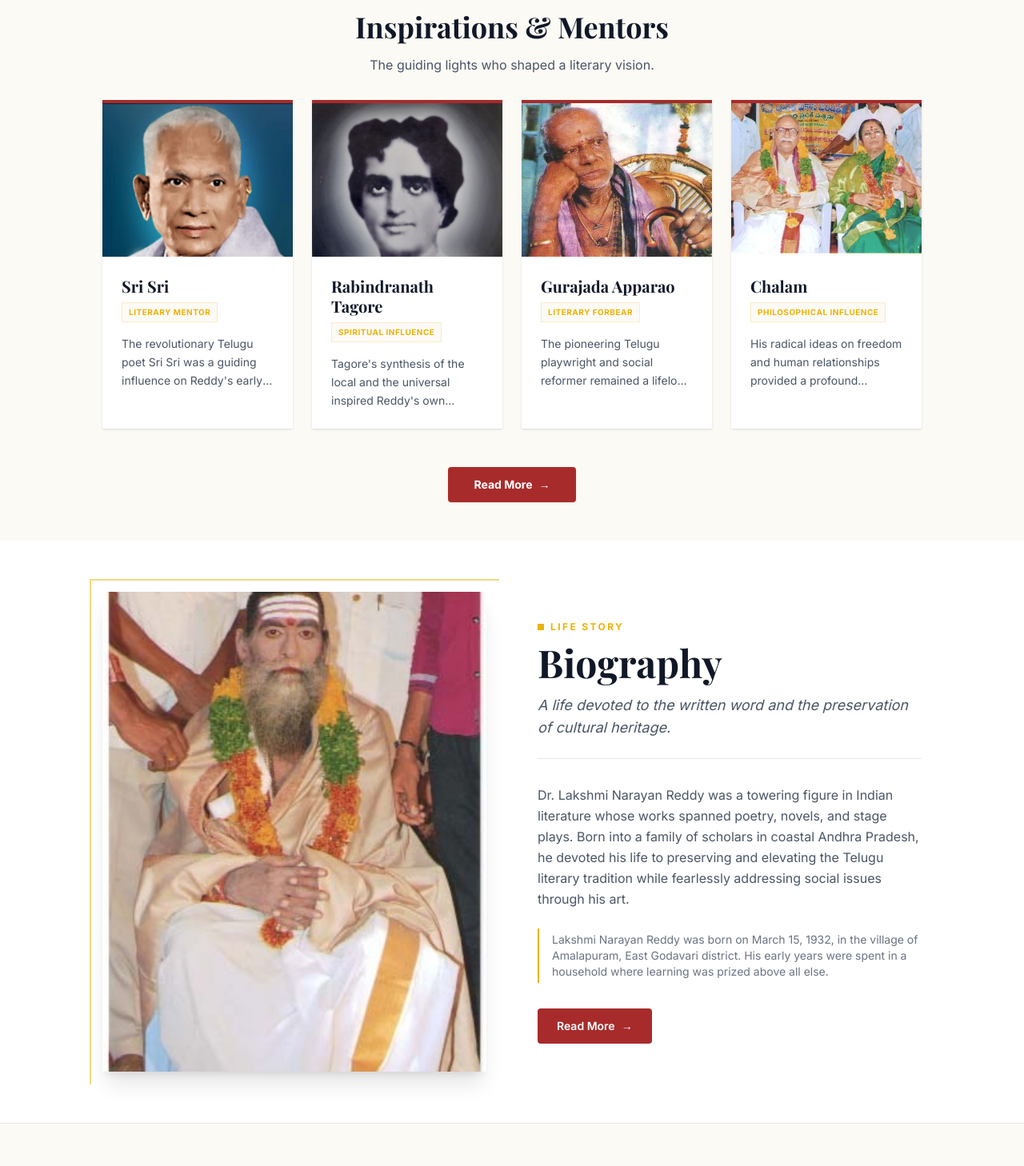
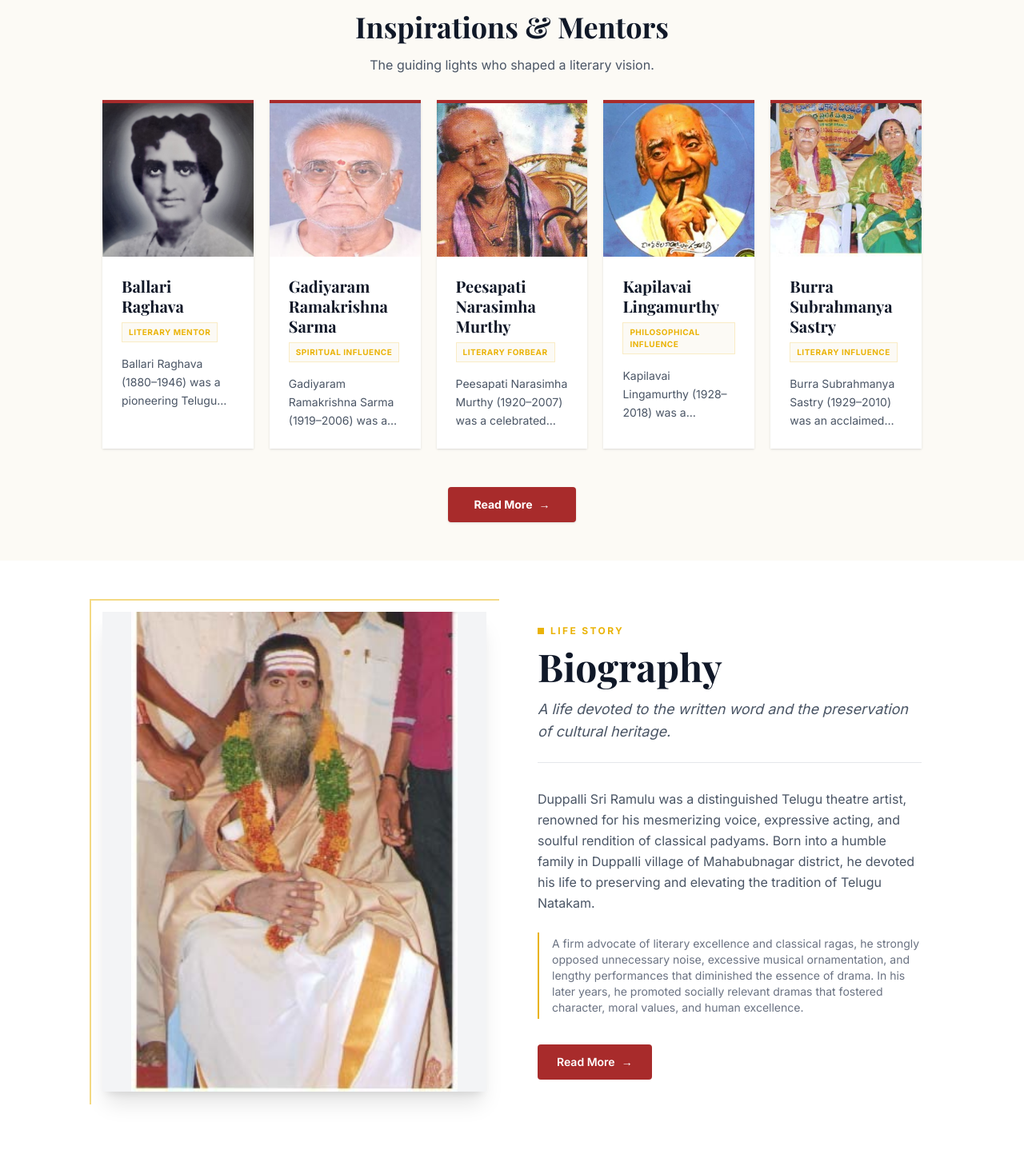
Before and after one commit to Balakrishna-ui/Literature, a Next.js app in the folder frontend/: page / in a window 1280 px wide. Shown: the part 700-2158 px from the top of the page at 80% size. Built offline with nearby package versions, Linux system fonts and the light colour scheme; a web font is replaced by a local one.

Commit message:
UI enhancements and content updates

```diff
--- a/frontend/src/app/contact/page.tsx
+++ b/frontend/src/app/contact/page.tsx
@@ -137,15 +137,6 @@ export default function ContactPage() {
                 </div>
               </div>
 
-              {/* Follow Us */}
-              <div className="bg-[#f0ece1] p-6 border border-[#d8d3c5] mt-8">
-                <h3 className="font-serif font-bold text-gray-900 mb-4 text-lg">Follow Us</h3>
-                <div className="flex flex-wrap gap-4">
-                  <a href="#" className="border border-[#d8d3c5] bg-[#fcfaf5] px-6 py-2 text-[13px] text-gray-700 hover:bg-white transition-colors">Facebook</a>
-                  <a href="#" className="border border-[#d8d3c5] bg-[#fcfaf5] px-6 py-2 text-[13px] text-gray-700 hover:bg-white transition-colors">Instagram</a>
-                  <a href="#" className="border border-[#d8d3c5] bg-[#fcfaf5] px-6 py-2 text-[13px] text-gray-700 hover:bg-white transition-colors">Twitter</a>
-                </div>
-              </div>
             </div>
           </div>
 
--- a/frontend/src/app/page.tsx
+++ b/frontend/src/app/page.tsx
@@ -19,9 +19,9 @@ export default function Home() {
         <HeroSection />
         <InspirationsMentors />
         <BiographySection />
-        <LiteraryJourney />
         <BooksPublications />
         <StagePlays />
+        <LiteraryJourney />
         <LiteratureGallery />
         <ValuesQualities />
       </main>
--- a/frontend/src/components/BiographySection.tsx
+++ b/frontend/src/components/BiographySection.tsx
@@ -8,11 +8,11 @@ export default function BiographySection() {
         <div className="relative group">
           <div className="absolute -inset-4 border-l-2 border-t-2 border-[#eab308]/50 z-0"></div>
           <div className="absolute -inset-4 border-r-2 border-b-2 border-transparent z-0"></div>
-          <div className="relative z-10 w-full aspect-[4/5] overflow-hidden bg-gray-100 shadow-xl">
+          <div className="relative z-10 w-full h-[600px] overflow-hidden bg-gray-100 shadow-xl">
             <img
               src="/images/pro.jpeg"
-              alt="Dr. Lakshmi Narayan Reddy"
-              className="w-full h-full object-cover"
+              alt="Duppalli Sri Ramulu"
+              className="w-full h-full object-contain"
             />
           </div>
         </div>
@@ -32,14 +32,10 @@ export default function BiographySection() {
 
           <div className="space-y-6 text-gray-600 mb-8 leading-relaxed">
             <p>
-              Dr. Lakshmi Narayan Reddy was a towering figure in Indian literature whose works
-              spanned poetry, novels, and stage plays. Born into a family of scholars in coastal Andhra
-              Pradesh, he devoted his life to preserving and elevating the Telugu literary tradition while
-              fearlessly addressing social issues through his art.
+              Duppalli Sri Ramulu was a distinguished Telugu theatre artist, renowned for his mesmerizing voice, expressive acting, and soulful rendition of classical padyams. Born into a humble family in Duppalli village of Mahabubnagar district, he devoted his life to preserving and elevating the tradition of Telugu Natakam.
             </p>
             <div className="pl-4 border-l-2 border-[#eab308] py-1 text-sm text-gray-500">
-              Lakshmi Narayan Reddy was born on March 15, 1932, in the village of Amalapuram, East Godavari
-              district. His early years were spent in a household where learning was prized above all else.
+              A firm advocate of literary excellence and classical ragas, he strongly opposed unnecessary noise, excessive musical ornamentation, and lengthy performances that diminished the essence of drama. In his later years, he promoted socially relevant dramas that fostered character, moral values, and human excellence.
             </div>
           </div>
 
--- a/frontend/src/components/BooksPageContent.tsx
+++ b/frontend/src/components/BooksPageContent.tsx
@@ -6,42 +6,13 @@ import Footer from '@/components/Footer';
 import { BOOKS, Book } from '@/lib/books';
 
 export default function BooksPageContent({ initialBookId }: { initialBookId?: string } = {}) {
-  const [filter, setFilter] = useState('All Works');
   const [selectedBookForSample, setSelectedBookForSample] = useState<Book | null>(null);
-
-  const categories = ['All Works', 'Novel', 'Poetry Collection', 'Stage Play', 'Short Stories'];
-
-  const featuredBooks = BOOKS.filter(book => book.isFeatured);
-
-  const filteredBooks = filter === 'All Works'
-    ? BOOKS
-    : BOOKS.filter(book => book.category === filter);
 
   return (
     <main className="min-h-screen bg-[#fcfaf5] font-sans">
       <Navbar />
 
-      {/* Featured Works Section */}
-      <section className="bg-[#fcfaf5] py-16 md:py-20 border-b border-[#e5dfd5]">
-        <div className="max-w-7xl mx-auto px-6">
-          <div className="mb-10">
-            <div className="flex items-center gap-2 text-[#eab308] text-[10px] font-bold tracking-widest uppercase mb-2">
-              <span className="w-2 h-2 bg-[#eab308]"></span>
-              Highlights
-            </div>
-            <h2 className="font-serif text-3xl md:text-4xl font-bold text-gray-900 mb-2">
-              Featured Works
-            </h2>
-            <p className="text-gray-600 text-sm">
-              The most celebrated and influential publications.
-            </p>
-          </div>
 
-          <div className="grid grid-cols-2 md:grid-cols-4 gap-3 md:gap-6">
-            {featuredBooks.map(book => <BookCard key={book.id} book={book} onReadSample={setSelectedBookForSample} />)}
-          </div>
-        </div>
-      </section>
 
       {/* All Publications Section */}
       <section className="bg-[#f4efe6] py-16 md:py-20">
@@ -59,25 +30,8 @@ export default function BooksPageContent({ initialBookId }: { initialBookId?: st
             </p>
           </div>
 
-          {/* Filters */}
-          <div className="flex flex-wrap items-center gap-2 mb-10 border-b border-[#e5dfd5] pb-4">
-            {categories.map(cat => (
-              <button
-                key={cat}
-                onClick={() => setFilter(cat)}
-                className={`px-4 py-2 text-xs font-bold border transition-colors ${
-                  filter === cat
-                    ? 'bg-[#a82b2b] border-[#a82b2b] text-white'
-                    : 'bg-white border-gray-200 text-gray-600 hover:border-gray-300'
-                }`}
-              >
-                {cat}
-              </button>
-            ))}
-          </div>
-
           <div className="grid grid-cols-2 md:grid-cols-4 gap-3 md:gap-6">
-            {filteredBooks.map(book => <BookCard key={book.id} book={book} onReadSample={setSelectedBookForSample} />)}
+            {BOOKS.map(book => <BookCard key={book.id} book={book} onReadSample={setSelectedBookForSample} />)}
           </div>
         </div>
       </section>
--- a/frontend/src/components/InspirationsMentors.tsx
+++ b/frontend/src/components/InspirationsMentors.tsx
@@ -3,32 +3,39 @@ import Link from 'next/link';
 export default function InspirationsMentors() {
   const mentors = [
     {
-      name: 'Sri Sri',
+      name: 'Ballari Raghava',
       role: 'LITERARY MENTOR',
-      image: '/images/ins1.jpeg',
+      image: '/images/ins2.jpeg',
       objectPosition: 'object-top',
-      desc: 'The revolutionary Telugu poet Sri Sri was a guiding influence on Reddy\'s early work, encouraging him to engage with social realities through poetry.'
+      desc: 'Ballari Raghava (1880–1946) was a pioneering Telugu theatre legend who introduced realism to stage acting and promoted women\'s participation. Honored with the Kala Prapoorna and Rao Bahadur titles, he remains an enduring inspiration to theatre artists.'
     },
     {
-      name: 'Rabindranath Tagore',
+      name: 'Gadiyaram Ramakrishna Sarma',
       role: 'SPIRITUAL INFLUENCE',
-      image: '/images/ins2.jpeg',
-      objectPosition: 'object-top',
-      desc: 'Tagore\'s synthesis of the local and the universal inspired Reddy\'s own approach to literature, particularly the blending of folk traditions with modernist techniques.'
+      image: '/images/inns2.jpeg',
+      objectPosition: 'object-center',
+      desc: 'Gadiyaram Ramakrishna Sarma (1919–2006) was a Telugu writer, historian, freedom fighter, and Sanskrit scholar. He led the preservation of the Alampur temples, authored Satapatramu, and dedicated his life to historical research and social reform.'
     },
     {
-      name: 'Gurajada Apparao',
+      name: 'Peesapati Narasimha Murthy',
       role: 'LITERARY FORBEAR',
       image: '/images/ins3.jpeg',
       objectPosition: 'object-center',
-      desc: 'The pioneering Telugu playwright and social reformer remained a lifelong reference point for Reddy\'s own dramatic work.'
+      desc: 'Peesapati Narasimha Murthy (1920–2007) was a celebrated Telugu theatre artist known for portraying Sri Krishna, exceptional dialogue delivery, and mastery of padyam. He received the Sangeet Natak Akademi Award and Kala Prapoorna honors.'
     },
     {
-      name: 'Chalam',
+      name: 'Kapilavai Lingamurthy',
       role: 'PHILOSOPHICAL INFLUENCE',
+      image: '/images/ins5.jpeg',
+      objectPosition: 'object-center',
+      desc: 'Kapilavai Lingamurthy (1928–2018) was a renowned Telugu poet, scholar, and researcher. Honored with titles including Kavi Kesari and Kavita Kalanidhi, he became the first recipient of an Honorary Doctorate from Potti Sreeramulu Telugu University.'
+    },
+    {
+      name: 'Burra Subrahmanya Sastry',
+      role: 'LITERARY INFLUENCE',
       image: '/images/ins4.jpeg',
       objectPosition: 'object-center',
-      desc: 'His radical ideas on freedom and human relationships provided a profound philosophical undercurrent to Reddy\'s later writings.'
+      desc: 'Burra Subrahmanya Sastry (1929–2010) was an acclaimed Telugu theatre artist celebrated for his remarkable female-role portrayals, expressive abhinaya, and stage presence. He received the NTR National Award and continues to inspire theatre performers.'
     }
   ];
 
@@ -44,10 +51,25 @@ export default function InspirationsMentors() {
           </p>
         </div>
 
-        <div className="grid grid-cols-2 lg:grid-cols-4 gap-3 md:gap-6 mb-12">
+        <div className="grid grid-cols-1 md:grid-cols-3 lg:grid-cols-5 gap-3 md:gap-4 lg:gap-5 mb-12">
           {mentors.map((mentor, index) => (
-            <div key={index} className="bg-white border-t-4 border-[#a82b2b] shadow-sm flex flex-col overflow-hidden">
-              <div className="w-full h-32 md:h-48 bg-gray-100 relative">
+            <div
+              key={index}
+              className="group bg-white border-t-4 border-[#a82b2b] shadow-sm flex flex-col overflow-hidden relative cursor-pointer"
+              tabIndex={0}
+            >
+              {/* Hover Overlay */}
+              <div className="absolute inset-0 bg-black/85 z-10 p-5 md:p-6 flex flex-col justify-center items-center opacity-0 group-hover:opacity-100 group-focus:opacity-100 transition-opacity duration-300 ease-in-out overflow-y-auto text-center backdrop-blur-[2px]">
+                <h3 className="text-white font-serif text-lg md:text-xl font-bold mb-2 leading-tight">{mentor.name}</h3>
+                <span className="text-[#eab308] font-bold text-[9px] md:text-[10px] tracking-wider uppercase mb-4 border border-[#eab308]/50 px-2 py-1 bg-black/20">
+                  {mentor.role}
+                </span>
+                <p className="text-gray-200 text-xs md:text-sm leading-relaxed">
+                  {mentor.desc}
+                </p>
+              </div>
+
+              <div className="w-full h-64 md:h-48 lg:h-48 bg-gray-100 relative">
                 <img
                   src={mentor.image}
                   alt={mentor.name}
--- a/frontend/src/components/LiteraryJourney.tsx
+++ b/frontend/src/components/LiteraryJourney.tsx
@@ -33,7 +33,7 @@ export default function LiteraryJourney() {
       <div className="w-[90%] md:w-[80%] mx-auto">
         <div className="text-center max-w-2xl mx-auto mb-8">
           <h2 className="font-serif text-3xl md:text-4xl font-bold text-gray-900 mb-2">
-            Literary Journey
+            Recognition
           </h2>
           <p className="text-gray-600 mb-4 text-sm">
             Key milestones that defined a remarkable six-decade career.
```
Also changed, not shown: frontend/public/images/inns2.jpeg (added), frontend/public/images/ins5.jpeg (added).
